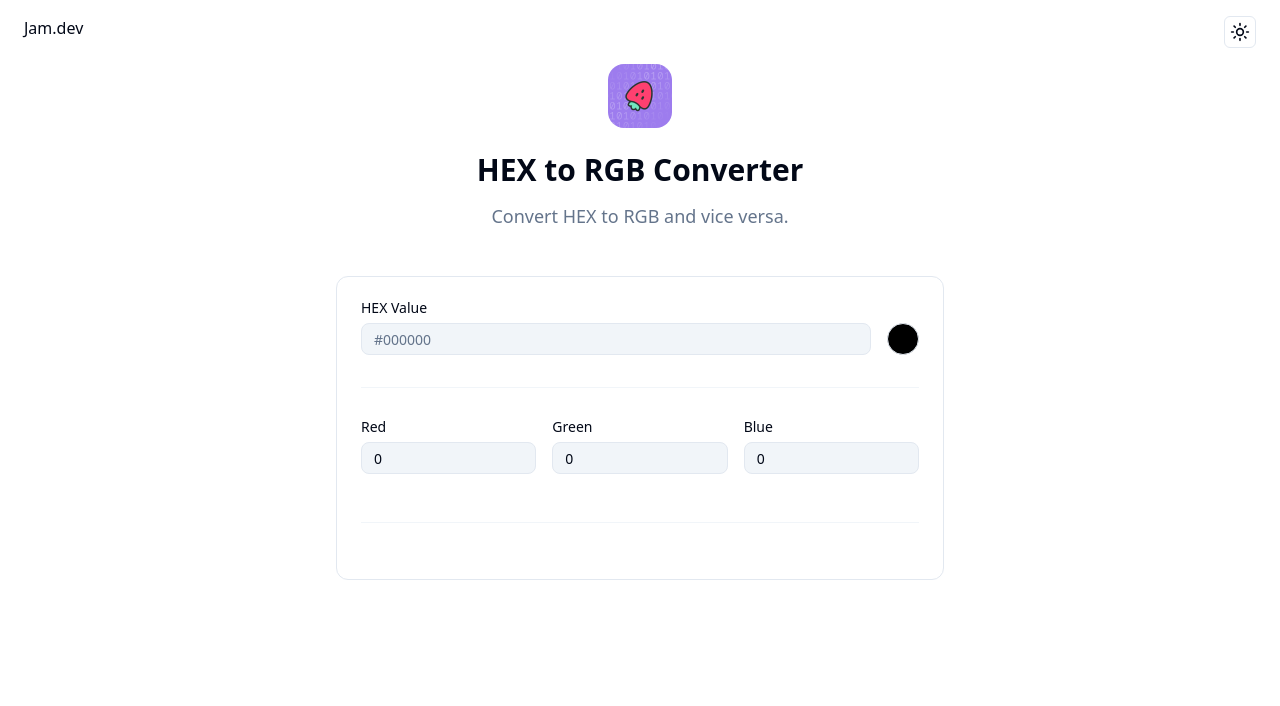
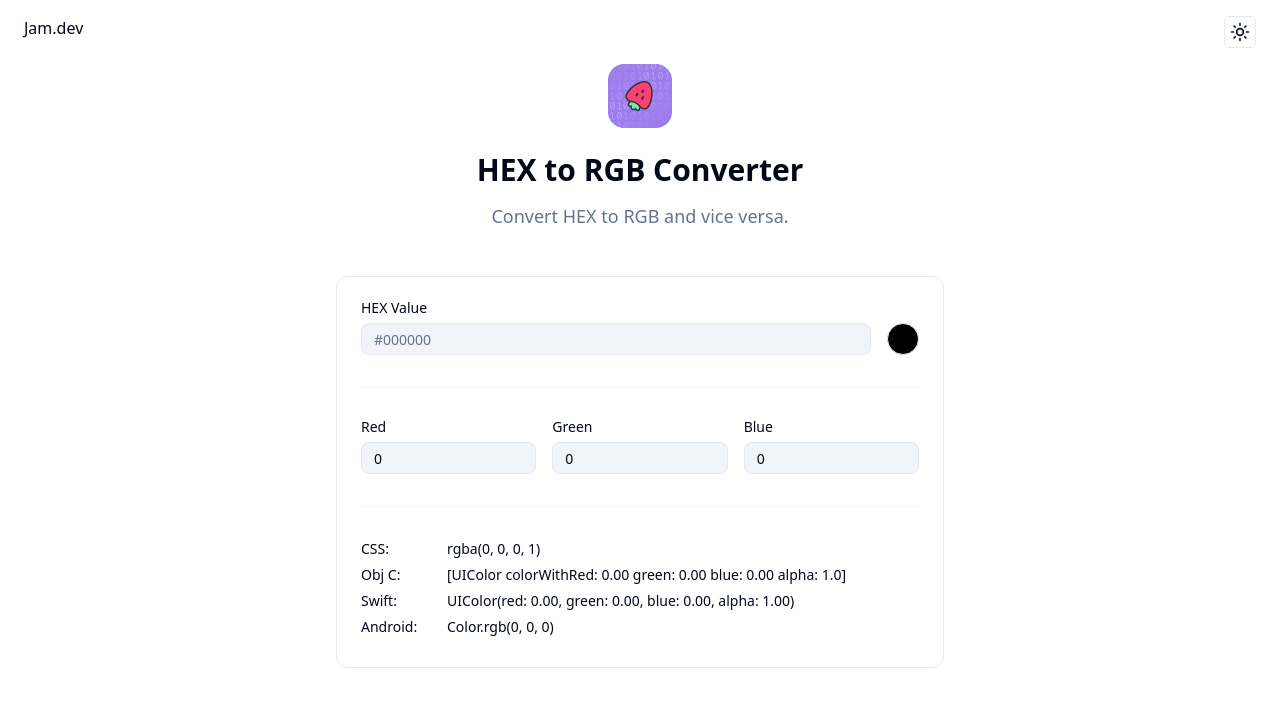
Before and after one commit to jamdotdev/jam-dev-utilities, a Next.js app: page /utilities/hex-to-rgb in a window 1280 px wide. Shown: the top 706 px of the page. Built offline with nearby package versions, Linux system fonts and the light colour scheme.

Commit message:
feat: create CodeSnippetRow component

```diff
--- /dev/null
+++ b/components/CodeSnippetRow.tsx
@@ -0,0 +1,91 @@
+import React, { useEffect, useState, useCallback } from "react";
+
+interface RGBValues {
+  r: string;
+  g: string;
+  b: string;
+}
+
+interface CodeSnippetRowProps {
+  label: string;
+  convertFunction: (rgb: RGBValues) => string;
+  rgb: RGBValues;
+}
+
+export default function CodeSnippetRow({
+  label,
+  convertFunction,
+  rgb,
+}: CodeSnippetRowProps) {
+  const [snippet, setSnippet] = useState(() =>
+    convertWithFallback(convertFunction, rgb)
+  );
+  const [isCopied, setIsCopied] = useState(false);
+
+  useEffect(() => {
+    setSnippet(convertWithFallback(convertFunction, rgb));
+  }, [rgb, convertFunction]);
+
+  const copyToClipboard = useCallback(async () => {
+    try {
+      await navigator.clipboard.writeText(snippet);
+      setIsCopied(true);
+      setTimeout(() => setIsCopied(false), 1000);
+    } catch (err) {
+      console.error("Failed to copy: ", err);
+    }
+  }, [snippet]);
+
+  return (
+    <div className="flex text-sm mb-1.5">
+      <span className="min-w-[80px]">{label}: </span>
+      <span
+        className="cursor-pointer rounded-md px-1.5 hover:bg-muted"
+        onClick={copyToClipboard}
+      >
+        {isCopied ? <CopiedMessage /> : snippet}
+      </span>
+    </div>
+  );
+}
+
+function convertWithFallback(
+  convertFunction: (rgb: RGBValues) => string,
+  rgb: RGBValues
+): string {
+  const safeRgb: RGBValues = {
+    r: rgb.r || "0",
+    g: rgb.g || "0",
+    b: rgb.b || "0",
+  };
+
+  return convertFunction(safeRgb);
+}
+
+const CopiedMessage = () => (
+  <div className="flex items-center gap-1">
+    <Checkmark />
+    <span>Copied!</span>
+  </div>
+);
+
+const Checkmark = () => (
+  <svg
+    width="16"
+    height="16"
+    viewBox="0 0 16 16"
+    fill="none"
+    xmlns="http://www.w3.org/2000/svg"
+  >
+    <path
+      d="M8 16C12.4183 16 16 12.4183 16 8C16 3.58172 12.4183 0 8 0C3.58172 0 0 3.58172 0 8C0 12.4183 3.58172 16 8 16Z"
+      fill="#3BCA24"
+    />
+    <path
+      d="M5 9L7 11L11.5 5.5"
+      stroke="white"
+      strokeWidth="2"
+      strokeLinecap="round"
+    />
+  </svg>
+);
--- a/pages/utilities/hex-to-rgb.tsx
+++ b/pages/utilities/hex-to-rgb.tsx
@@ -10,8 +10,12 @@ import {
   isRGBValueValid,
   isValidHex,
   RGBValues,
+  toAndroidColor,
+  toCss,
+  toIOS,
 } from "../../components/hex-to-rgb-utils";
 import { Input } from "../../components/ds/InputComponent";
+import CodeSnippetRow from "../../components/CodeSnippetRow";
 
 const DEFAULT_RGB: RGBValues = { r: "0", g: "0", b: "0" };
 
@@ -103,7 +107,7 @@ export default function HEXtoRGB() {
                 };
 
                 return (
-                  <div className="mb-4" key={colorKey}>
+                  <div key={colorKey}>
                     <Label className="min-w-12 block mr-1">
                       {colorNameMap[colorKey]}
                     </Label>
@@ -123,6 +127,27 @@ export default function HEXtoRGB() {
             </div>
 
             <Divider />
+
+            <CodeSnippetRow
+              label="CSS"
+              rgb={rgb}
+              convertFunction={(rgb) => toCss(rgb)}
+            />
+            <CodeSnippetRow
+              label="Obj C"
+              rgb={rgb}
+              convertFunction={(rgb) => toIOS(rgb, "c")}
+            />
+            <CodeSnippetRow
+              label="Swift"
+              rgb={rgb}
+              convertFunction={(rgb) => toIOS(rgb, "swift")}
+            />
+            <CodeSnippetRow
+              label="Android"
+              rgb={rgb}
+              convertFunction={(rgb) => toAndroidColor(rgb)}
+            />
           </div>
         </Card>
       </section>
```
